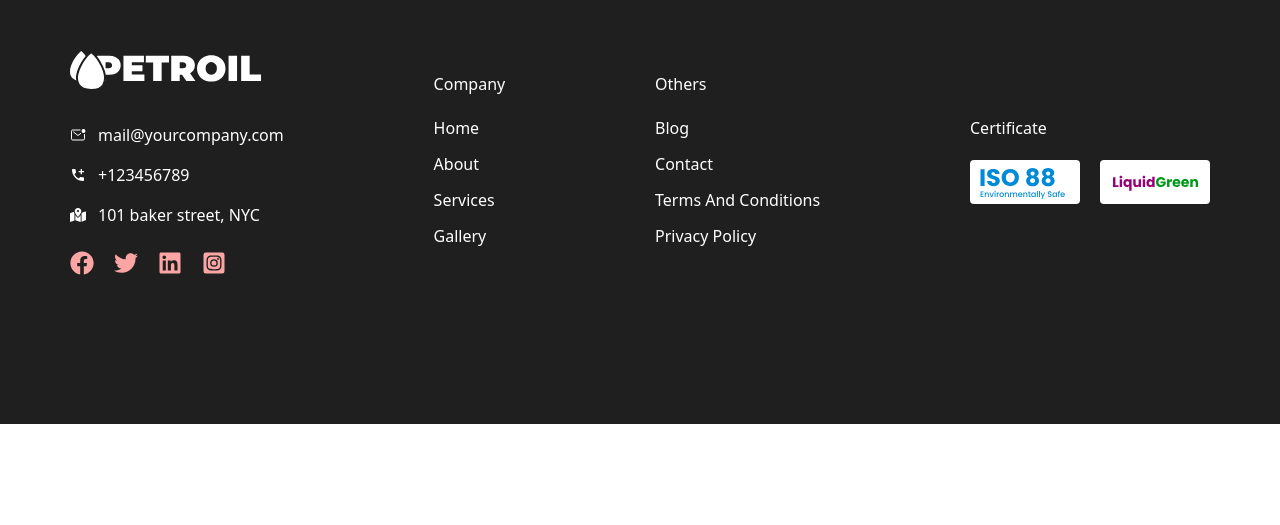
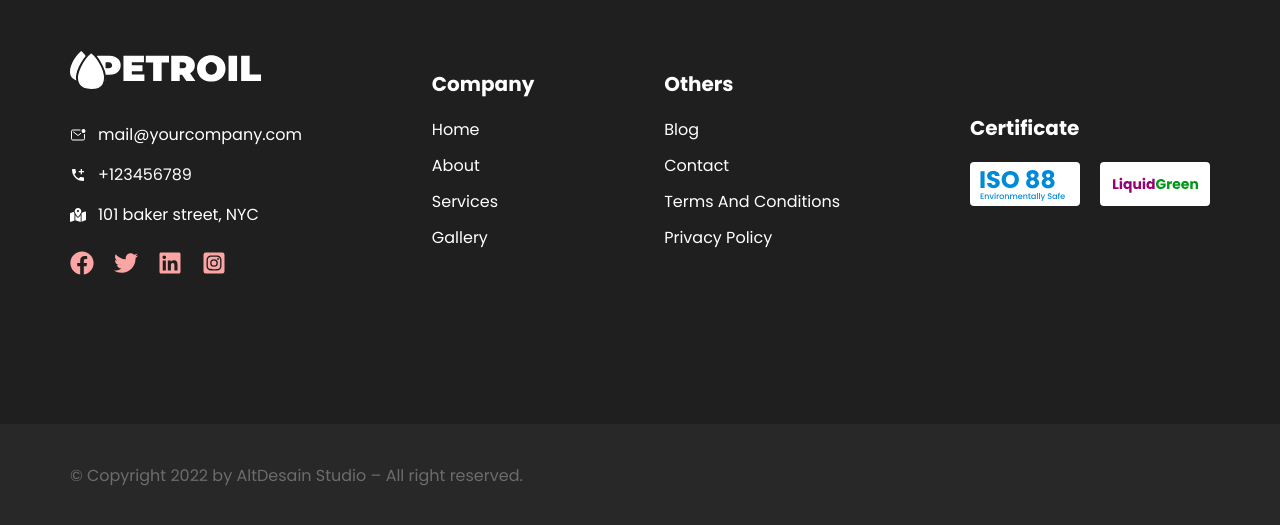
Before and after one commit to mahmudashif/Petroil, a React (Vite) app: page / in a window 1280 px wide. Shown: the part 3483-4008 px from the top of the page. Before the commit the page ends 3907 px from the top, so only its background shows below. Built offline with nearby package versions, Linux system fonts and the light colour scheme.

Commit message:
feat: all footer design done

```diff
--- a/src/Components/Layout/Footer.jsx
+++ b/src/Components/Layout/Footer.jsx
@@ -14,6 +14,7 @@ import logo from "/public/footerLogo.svg";
 
 const Footer = () => {
   return (
+    <div className="font-poppins">
       <div className="bg-footerColor py-[149px]">
         <div className="text-white max-w-max-width mx-auto flex justify-between items-center">
           {/* ---------- footer first coloum ---------- */}
@@ -44,7 +45,7 @@ const Footer = () => {
           </div>
           {/* ---------- footer second coloum ---------- */}
           <div>
-          <h6>Company</h6>
+            <h6 className="font-bold text-xl">Company</h6>
             <ul className="mt-5 space-y-3 capitalize">
               <li>home</li>
               <li>about</li>
@@ -54,7 +55,7 @@ const Footer = () => {
           </div>
           {/* ---------- footer third coloum ---------- */}
           <div>
-          <h6>Others</h6>
+            <h6 className="font-bold text-xl">Others</h6>
             <ul className="mt-5 space-y-3 capitalize">
               <li>blog</li>
               <li>contact</li>
@@ -64,7 +65,7 @@ const Footer = () => {
           </div>
           {/* ---------- footer fourth coloum ---------- */}
           <div>
-          <h6>Certificate</h6>
+            <h6 className="font-bold text-xl">Certificate</h6>
             <div className="flex mt-5 gap-x-5">
               <img src={certificate1} alt="" />
               <img src={certificate2} alt="" />
@@ -72,6 +73,12 @@ const Footer = () => {
           </div>
         </div>
       </div>
+      <div className="bg-[#282828] py-10">
+        <p className="max-w-max-width mx-auto text-[#6C6C6C]">
+          © Copyright 2022 by AltDesain Studio – All right reserved.
+        </p>
+      </div>
+    </div>
   );
 };
 
```
Lines whose indentation alone changed are shown as unchanged.
